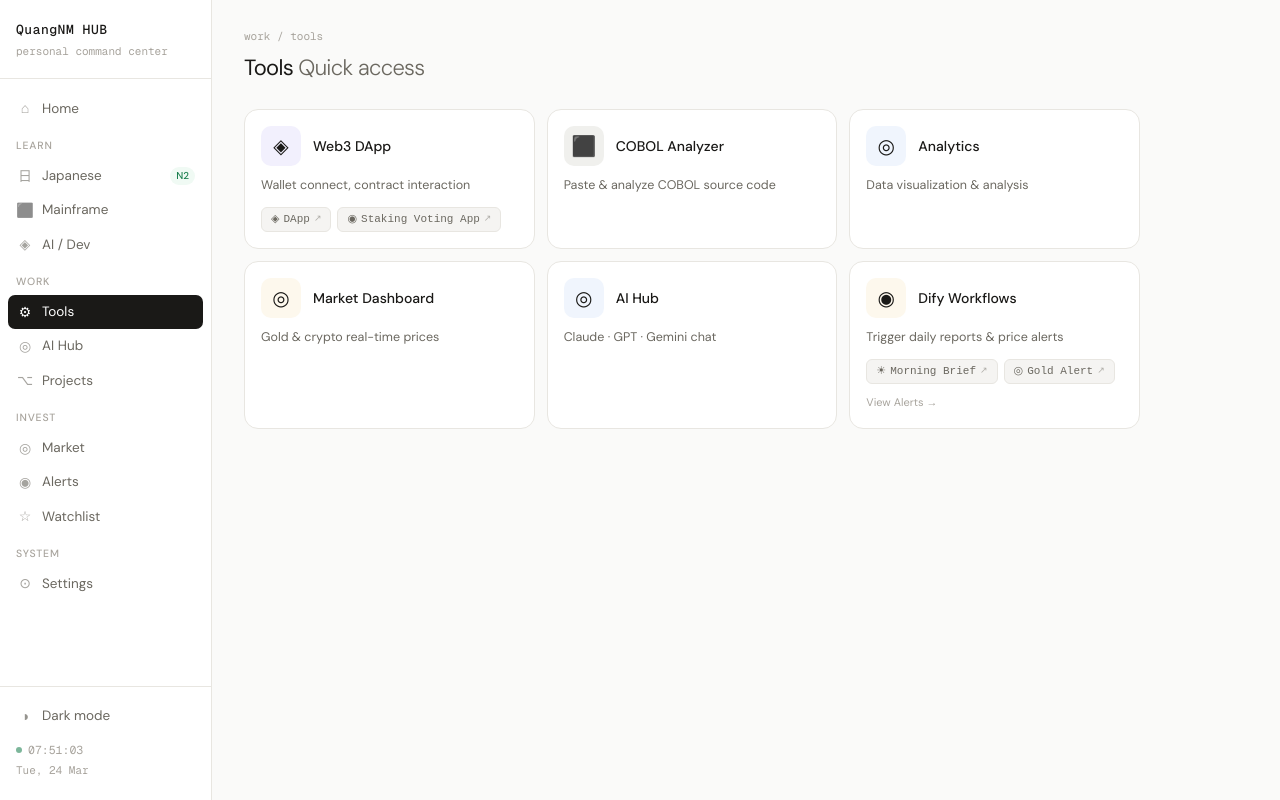
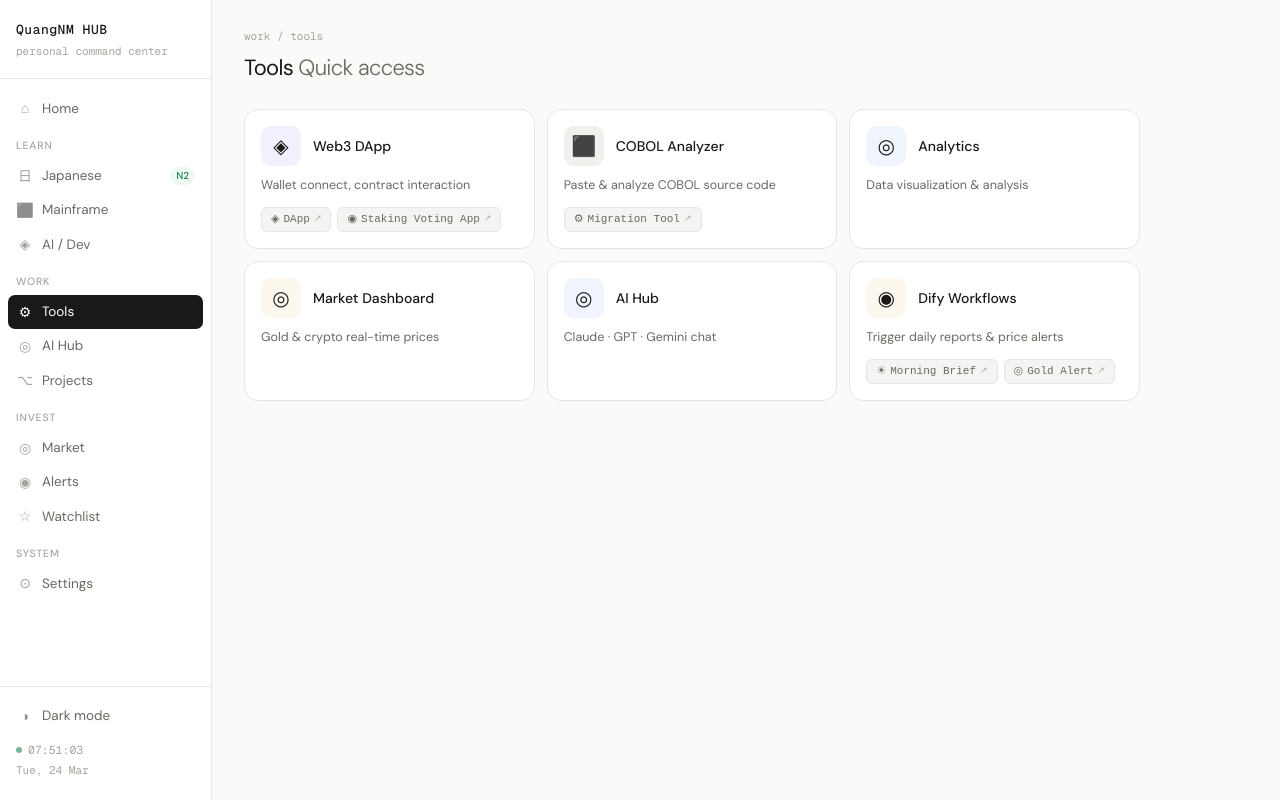
Before and after one commit to NMQuang/dashboard-hub, a Next.js app: page /work/tools in a window 1280 px wide. Built offline with nearby package versions, Linux system fonts and the light colour scheme.

Commit message:
add Migration tool

```diff
--- a/app/work/tools/page.tsx
+++ b/app/work/tools/page.tsx
@@ -24,7 +24,16 @@ const TOOLS: Tool[] = [
       { label: 'Staking Voting App',  icon: '◉', href: '#' },
     ],
   },
-  { label: 'COBOL Analyzer',   desc: 'Paste & analyze COBOL source code',  icon: '⬛', color: '#f0f0ed', href: '/learn/mainframe',  external: false },
+  {
+    label: 'COBOL Analyzer',
+    desc: 'Paste & analyze COBOL source code',
+    icon: '⬛', color: '#f0f0ed',
+    href: '/learn/mainframe',
+    external: false,
+    subLinks: [
+      { label: 'Migration Tool', icon: '⚙', href: 'https://claude-project-frontend.vercel.app/' },
+    ],
+  },
   { label: 'Analytics',        desc: 'Data visualization & analysis',       icon: '◎', color: '#f0f5fd', href: '#',                 external: false },
   { label: 'Market Dashboard', desc: 'Gold & crypto real-time prices',      icon: '◎', color: '#fdf8ed', href: '/invest/market',    external: false },
   { label: 'AI Hub',           desc: 'Claude · GPT · Gemini chat',         icon: '◎', color: '#f0f5fd', href: '/work/ai-hub',      external: false },
@@ -76,27 +85,12 @@ export default function ToolsPage() {
 
               {/* Sub-links */}
               {t.subLinks && (
-                <>
-                  <DifyLinkBadges links={t.subLinks} />
-                  {/* Internal nav link for non-external cards */}
-                  {!t.external && (
-                    <Link
-                      href={t.href}
-                      style={{ display: 'inline-block', marginTop: 10, fontSize: 11, color: 'var(--ink3)', textDecoration: 'none' }}
-                    >
-                      View Alerts →
-                    </Link>
-                  )}
-                </>
+                <DifyLinkBadges links={t.subLinks} />
               )}
             </Card>
           )
 
-          // Cards with subLinks must NOT be wrapped in <Link>
-          // (nested <a> = invalid HTML → hydration error)
-          if (t.subLinks) {
-            return <div key={t.label}>{cardContent}</div>
-          }
+          // Cards will now be wrapped in <Link> properly since subLinks no longer use <a> tags.
 
           return (
             <Link
--- a/components/widgets/DifyLinkBadges.tsx
+++ b/components/widgets/DifyLinkBadges.tsx
@@ -9,12 +9,15 @@ export default function DifyLinkBadges({ links }: { links: DifyLink[] }) {
       onClick={e => e.stopPropagation()}
     >
       {links.map(dl => (
-        <a
+        <span
           key={dl.label}
-          href={dl.href}
-          target="_blank"
-          rel="noopener noreferrer"
-          onClick={e => e.stopPropagation()}
+          role="button"
+          tabIndex={0}
+          onClick={e => {
+            e.preventDefault();
+            e.stopPropagation();
+            window.open(dl.href, '_blank', 'noopener,noreferrer');
+          }}
           style={{
             display: 'inline-flex', alignItems: 'center', gap: 4,
             padding: '3px 9px', borderRadius: 6,
@@ -36,7 +39,7 @@ export default function DifyLinkBadges({ links }: { links: DifyLink[] }) {
           <span>{dl.icon}</span>
           <span>{dl.label}</span>
           <span style={{ opacity: 0.5, fontSize: 9 }}>↗</span>
-        </a>
+        </span>
       ))}
     </div>
   )
```
